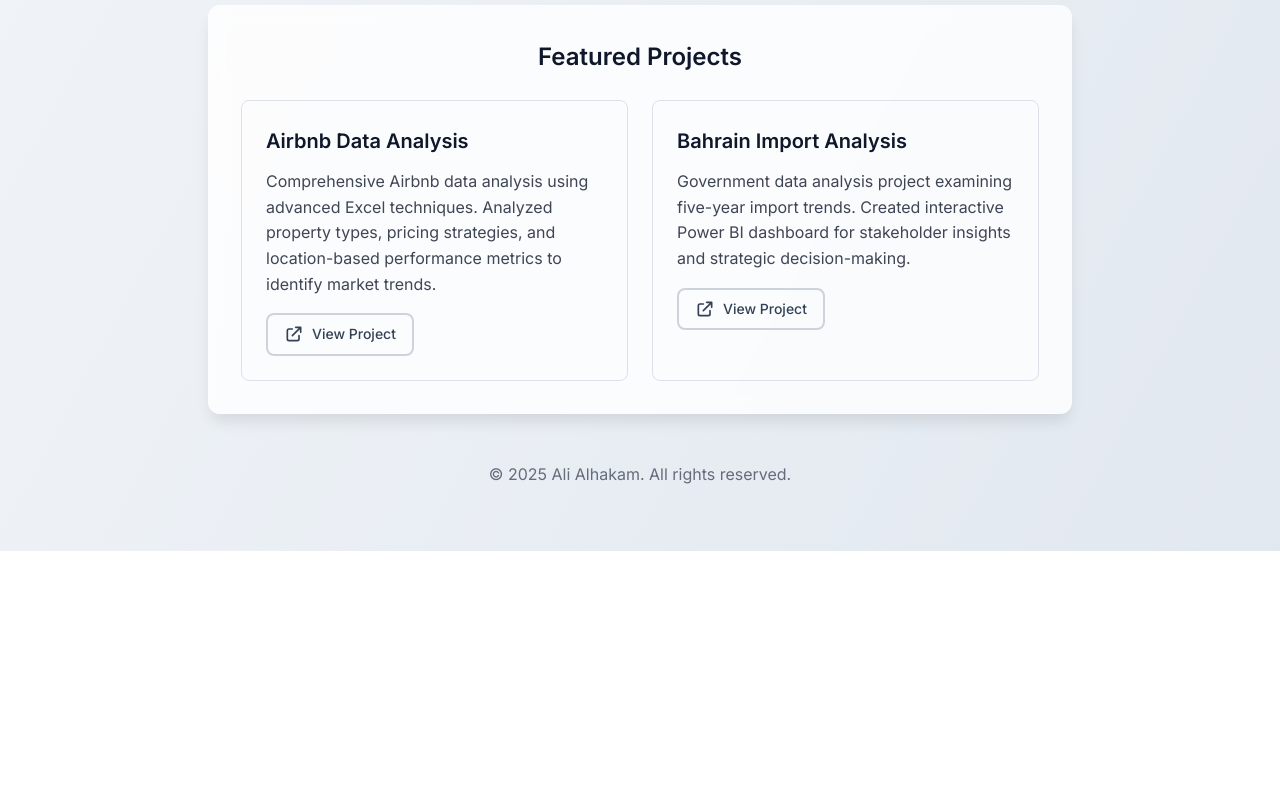
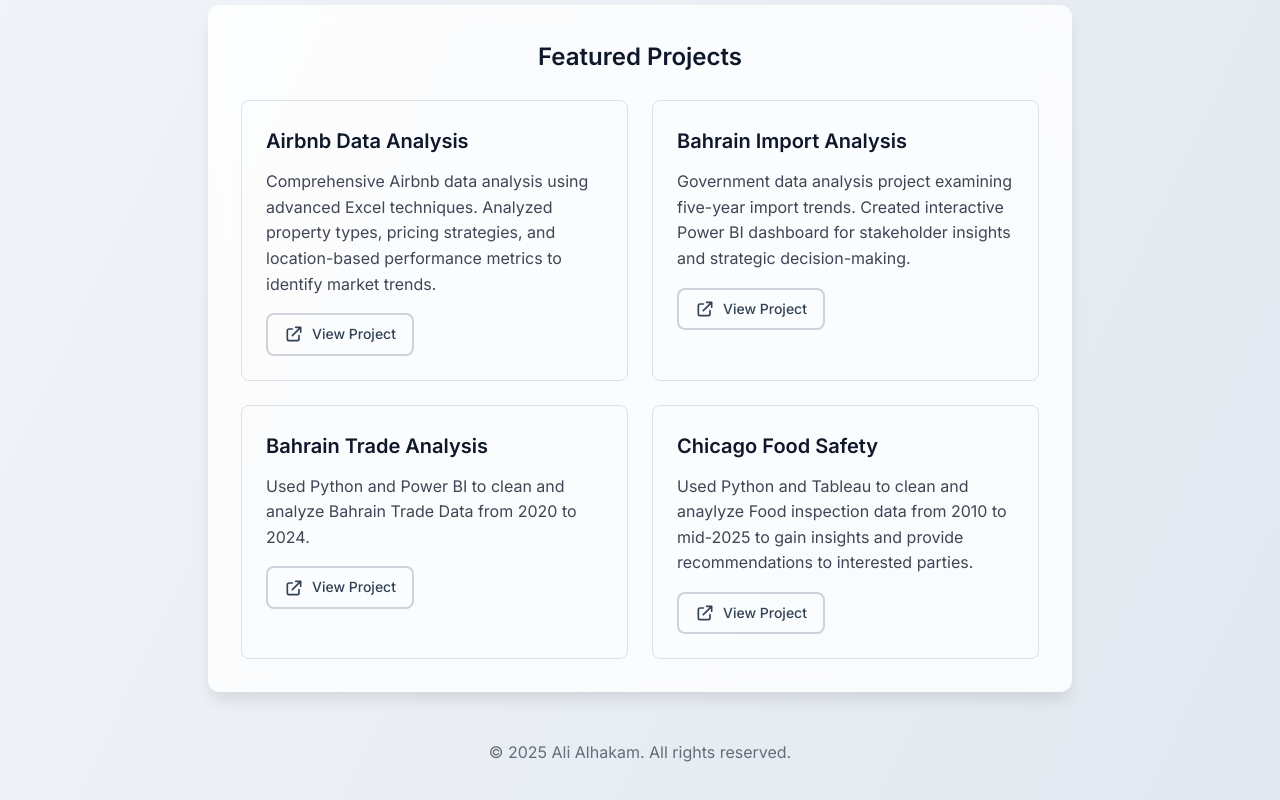
Before and after one commit to AliAlhakam/AliAlhakam.github.io, a plain HTML site: page index.html in a window 1280 px wide. Shown: the part 1832-2632 px from the top of the page. Before the commit the page ends 2383 px from the top, so only its background shows below. Drawn offline with nearby package versions, Linux system fonts and the light colour scheme.

Commit message:
Update index.html

```diff
--- a/index.html
+++ b/index.html
@@ -1,3 +1,4 @@
+
 <!DOCTYPE html>
 <html lang="en">
 <head>
@@ -374,6 +375,30 @@
                         View Project
                     </a>
                 </div>
+                <div class="project-card">
+                    <h3 class="project-title">Bahrain Trade Analysis</h3>
+                    <p class="project-description">
+                        Used Python and Power BI to clean and analyze Bahrain Trade Data from 2020 to 2024.
+                    </p>
+                    <a href="https://github.com/AliAlhakam/Bahrain-Imports-Exports-Re-Exports" target="_blank" rel="noopener noreferrer" class="btn btn-sm">
+                        <svg class="icon" fill="none" stroke="currentColor" viewBox="0 0 24 24">
+                            <path stroke-linecap="round" stroke-linejoin="round" stroke-width="2" d="M10 6H6a2 2 0 00-2 2v10a2 2 0 002 2h10a2 2 0 002-2v-4M14 4h6m0 0v6m0-6L10 14"></path>
+                        </svg>
+                        View Project
+                    </a>
+                </div>
+                <div class="project-card">
+                    <h3 class="project-title">Chicago Food Safety</h3>
+                    <p class="project-description">
+                        Used Python and Tableau to clean and anaylyze Food inspection data from 2010 to mid-2025 to gain insights and provide recommendations to interested parties.
+                    </p>
+                    <a href="https://github.com/AliAlhakam/Food-Safety-Analysis---City-of-Chicago" target="_blank" rel="noopener noreferrer" class="btn btn-sm">
+                        <svg class="icon" fill="none" stroke="currentColor" viewBox="0 0 24 24">
+                            <path stroke-linecap="round" stroke-linejoin="round" stroke-width="2" d="M10 6H6a2 2 0 00-2 2v10a2 2 0 002 2h10a2 2 0 002-2v-4M14 4h6m0 0v6m0-6L10 14"></path>
+                        </svg>
+                        View Project
+                    </a>
+                </div>
             </div>
         </div>
 
```
